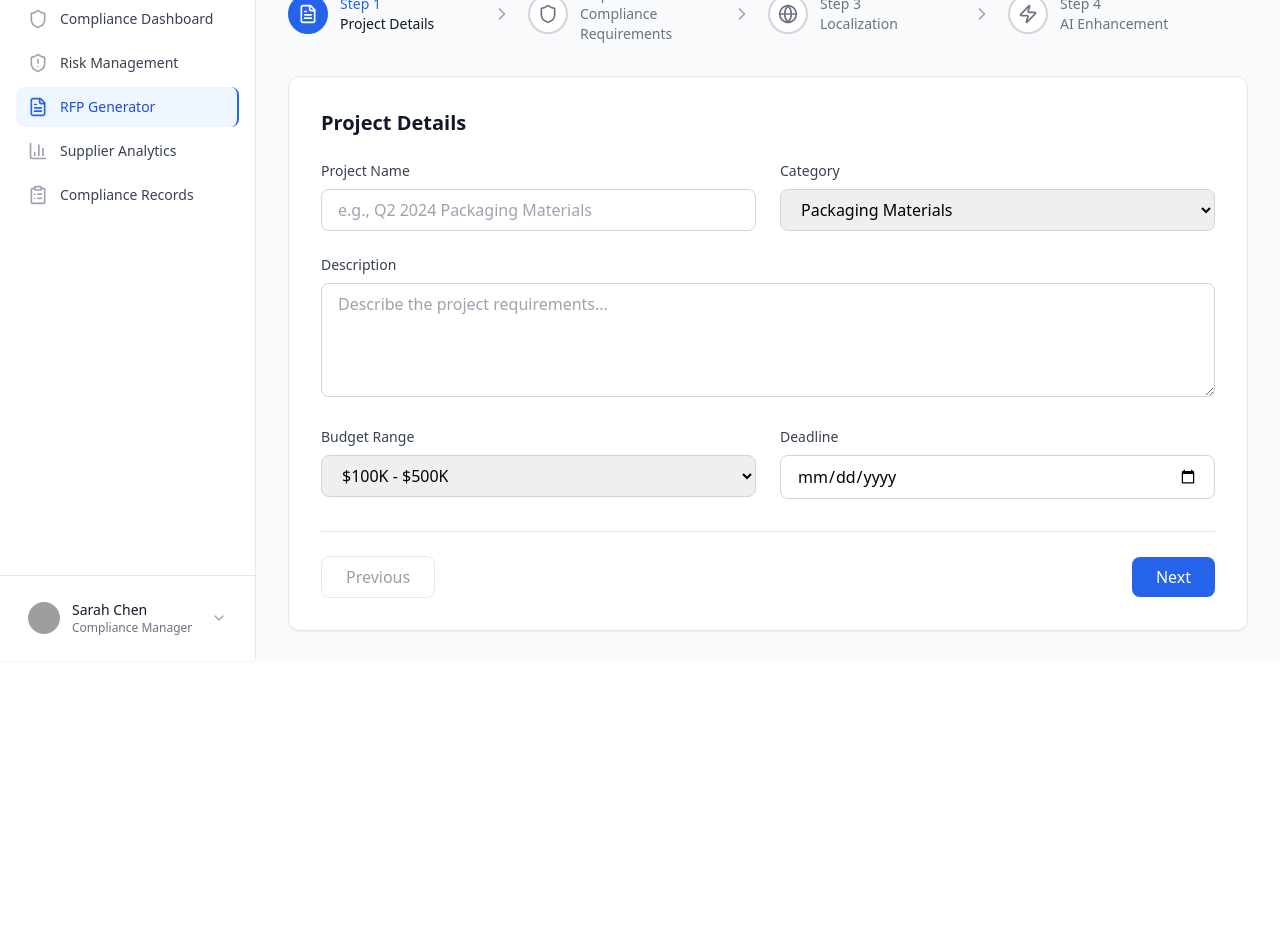
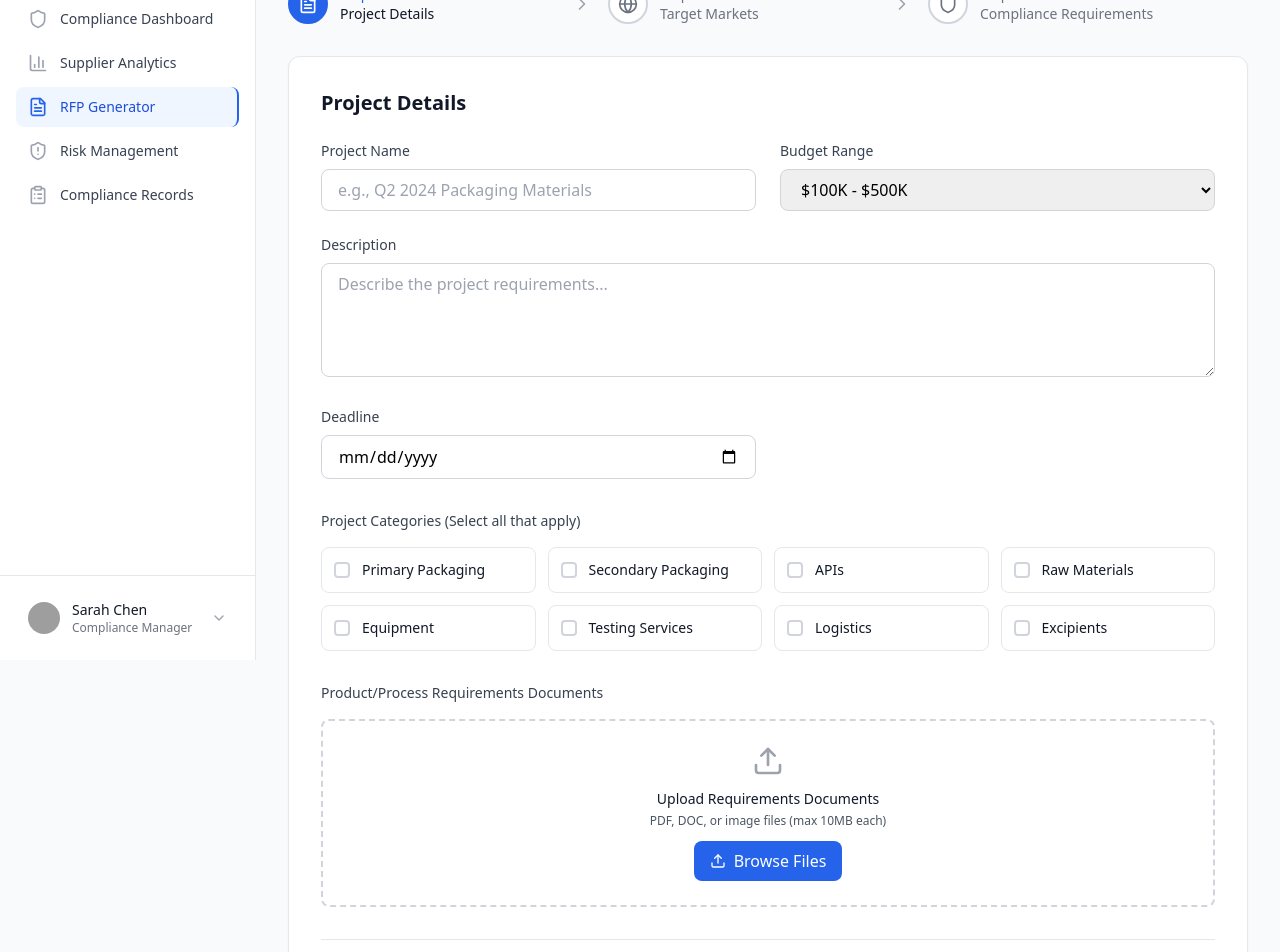
Before and after one commit to C2IHub/proCURE2, a React (Vite) app: page /rfp-wizard in a window 1280 px wide. Shown: the part 140-1092 px from the top of the page. Before the commit the page ends 803 px from the top, so only its background shows below. Built offline with nearby package versions, Linux system fonts and the light colour scheme; grey boxes are pictures that could not be loaded.

Commit message:
Improve RFP Generator with Better Flow and AI-Driven Compliance

```diff
--- a/src/components/Navigation.tsx
+++ b/src/components/Navigation.tsx
@@ -28,9 +28,9 @@ export default function Navigation({ currentUser }: NavigationProps) {
 
   const navigation = [
     { name: 'Compliance Dashboard', href: '/', icon: Shield },
+    { name: 'Supplier Analytics', href: '/supplier-scoring', icon: BarChart3 },
+    { name: 'RFP Generator', href: '/rfp-wizard', icon: FileText },
     { name: 'Risk Management', href: '/risk-mitigation', icon: ShieldAlert },
-    { name: 'RFP Generator', href: '/rfp-wizard', icon: FileText },
-    { name: 'Supplier Analytics', href: '/supplier-scoring', icon: BarChart3 },
     { name: 'Compliance Records', href: '/audit-trail', icon: ClipboardList },
   ];
 
--- a/src/pages/RFPWizard.tsx
+++ b/src/pages/RFPWizard.tsx
@@ -1,16 +1,37 @@
 import React, { useState } from 'react';
-import { FileText, Globe, Shield, Zap, ChevronRight, Plus, X } from 'lucide-react';
+import { FileText, Globe, Shield, Upload, ChevronRight, Plus, X, CheckCircle } from 'lucide-react';
 
 export default function RFPWizard() {
   const [currentStep, setCurrentStep] = useState(1);
+  const [selectedCategories, setSelectedCategories] = useState<string[]>([]);
+  const [selectedMarkets, setSelectedMarkets] = useState<string[]>(['Europe']);
   const [selectedRegulations, setSelectedRegulations] = useState<string[]>([]);
-  const [selectedLanguages, setSelectedLanguages] = useState<string[]>(['English']);
+  const [uploadedFiles, setUploadedFiles] = useState<any[]>([]);
+  const [suggestedCompliance, setSuggestedCompliance] = useState<any[]>([]);
 
   const steps = [
     { id: 1, name: 'Project Details', icon: FileText },
-    { id: 2, name: 'Compliance Requirements', icon: Shield },
-    { id: 3, name: 'Localization', icon: Globe },
-    { id: 4, name: 'AI Enhancement', icon: Zap }
+    { id: 2, name: 'Target Markets', icon: Globe },
+    { id: 3, name: 'Compliance Requirements', icon: Shield }
+  ];
+
+  const categories = [
+    'Primary Packaging',
+    'Secondary Packaging',
+    'APIs',
+    'Raw Materials',
+    'Equipment',
+    'Testing Services',
+    'Logistics',
+    'Excipients'
+  ];
+
+  const targetMarkets = [
+    'Europe',
+    'North America',
+    'Asia Pacific',
+    'South America',
+    'Middle East & Africa'
   ];
 
   const regulations = [
@@ -20,10 +41,27 @@ export default function RFPWizard() {
     'USP <661> Plastic Materials',
     'EU Directive 94/62/EC (Packaging and Packaging Waste)',
     'REACH Regulation (Substance Restrictions)',
-    'Regional EPR Obligations'
+    'Regional EPR Obligations',
+    'Health Canada Medical Device License',
+    'CE Marking for Medical Devices',
+    'Good Distribution Practice (GDP)'
   ];
 
-  const languages = ['English', 'German', 'French', 'Spanish', 'Italian', 'Dutch', 'Portuguese'];
+  const toggleCategory = (category: string) => {
+    setSelectedCategories(prev =>
+      prev.includes(category)
+        ? prev.filter(c => c !== category)
+        : [...prev, category]
+    );
+  };
+
+  const toggleMarket = (market: string) => {
+    setSelectedMarkets(prev =>
+      prev.includes(market)
+        ? prev.filter(m => m !== market)
+        : [...prev, market]
+    );
+  };
 
   const toggleRegulation = (regulation: string) => {
     setSelectedRegulations(prev =>
@@ -33,13 +71,84 @@ export default function RFPWizard() {
     );
   };
 
-  const toggleLanguage = (language: string) => {
-    if (language === 'English') return; // English is required
-    setSelectedLanguages(prev =>
-      prev.includes(language)
-        ? prev.filter(l => l !== language)
-        : [...prev, language]
-    );
+  const handleFileUpload = (event: React.ChangeEvent<HTMLInputElement>) => {
+    const files = event.target.files;
+    if (files) {
+      const newFiles = Array.from(files).map(file => ({
+        id: Date.now() + Math.random(),
+        name: file.name,
+        size: file.size,
+        type: file.type,
+        uploadDate: new Date().toISOString()
+      }));
+      setUploadedFiles(prev => [...prev, ...newFiles]);
+    }
+  };
+
+  const removeFile = (fileId: number) => {
+    setUploadedFiles(prev => prev.filter(f => f.id !== fileId));
+  };
+
+  const generateAISuggestions = () => {
+    // AI-driven compliance suggestions based on selected categories and markets
+    const suggestions = [];
+
+    if (selectedCategories.includes('Primary Packaging') && selectedMarkets.includes('Europe')) {
+      suggestions.push({
+        id: 1,
+        regulation: 'EU Regulation 2025/40 (Packaging Materials)',
+        reason: 'Required for primary packaging materials in European markets',
+        mandatory: true,
+        confidence: 95
+      });
+      suggestions.push({
+        id: 2,
+        regulation: 'ISO 15378:2017 (Pharmaceutical Packaging)',
+        reason: 'Global standard for pharmaceutical primary packaging',
+        mandatory: true,
+        confidence: 90
+      });
+    }
+
+    if (selectedCategories.includes('APIs') && selectedMarkets.includes('North America')) {
+      suggestions.push({
+        id: 3,
+        regulation: 'FDA 21 CFR Part 211 (GMP)',
+        reason: 'Mandatory for API manufacturing in US market',
+        mandatory: true,
+        confidence: 98
+      });
+    }
+
+    if (selectedCategories.includes('Equipment') && selectedMarkets.includes('Europe')) {
+      suggestions.push({
+        id: 4,
+        regulation: 'CE Marking for Medical Devices',
+        reason: 'Required for medical equipment in European Union',
+        mandatory: true,
+        confidence: 92
+      });
+    }
+
+    if (selectedMarkets.includes('Europe')) {
+      suggestions.push({
+        id: 5,
+        regulation: 'REACH Regulation (Substance Restrictions)',
+        reason: 'Chemical safety requirements for European market',
+        mandatory: true,
+        confidence: 88
+      });
+    }
+
+    setSuggestedCompliance(suggestions);
+  };
+
+  const formatFileSize = (bytes: number) => {
+    if (bytes === 0) return '0 Bytes';
+    const k = 1024;
+    const sizes = ['Bytes', 'KB', 'MB', 'GB'];
+    const i = Math.floor(Math.log(bytes) / Math.log(k));
+    return parseFloat((bytes / Math.pow(k, i)).toFixed(2)) + ' ' + sizes[i];
   };
 
   return (
@@ -47,7 +156,7 @@ export default function RFPWizard() {
       {/* Header */}
       <div className="mb-6">
         <h1 className="text-3xl font-bold text-gray-900 mb-2">RFP Generator</h1>
-        <p className="text-gray-600">Generate pharmaceutical-specific RFPs with integrated compliance requirements</p>
+        <p className="text-gray-600">Generate pharmaceutical-specific RFPs with AI-driven compliance requirements</p>
       </div>
 
       {/* Progress Steps */}
@@ -97,12 +206,12 @@ export default function RFPWizard() {
                 />
               </div>
               <div>
-                <label className="block text-sm font-medium text-gray-700 mb-2">Category</label>
+                <label className="block text-sm font-medium text-gray-700 mb-2">Budget Range</label>
                 <select className="w-full px-4 py-2 border border-gray-300 rounded-lg focus:ring-2 focus:ring-blue-500 focus:border-transparent">
-                  <option>Packaging Materials</option>
-                  <option>Raw Materials</option>
-                  <option>APIs</option>
-                  <option>Equipment</option>
+                  <option>$100K - $500K</option>
+                  <option>$500K - $1M</option>
+                  <option>$1M - $5M</option>
+                  <option>$5M+</option>
                 </select>
               </div>
               <div className="md:col-span-2">
@@ -114,15 +223,6 @@ export default function RFPWizard() {
                 />
               </div>
               <div>
-                <label className="block text-sm font-medium text-gray-700 mb-2">Budget Range</label>
-                <select className="w-full px-4 py-2 border border-gray-300 rounded-lg focus:ring-2 focus:ring-blue-500 focus:border-transparent">
-                  <option>$100K - $500K</option>
-                  <option>$500K - $1M</option>
-                  <option>$1M - $5M</option>
-                  <option>$5M+</option>
-                </select>
-              </div>
-              <div>
                 <label className="block text-sm font-medium text-gray-700 mb-2">Deadline</label>
                 <input
                   type="date"
@@ -130,69 +230,122 @@ export default function RFPWizard() {
                 />
               </div>
             </div>
-          </div>
-        )}
 
-        {currentStep === 2 && (
-          <div>
-            <h3 className="text-xl font-semibold text-gray-900 mb-6">Compliance Requirements</h3>
-            <p className="text-gray-600 mb-6">Select the regulatory standards and guidelines that apply to this RFP:</p>
-            <div className="grid grid-cols-1 md:grid-cols-2 gap-4">
-              {regulations.map((regulation) => (
+            {/* Categories Selection */}
+            <div className="mt-8">
+              <label className="block text-sm font-medium text-gray-700 mb-4">Project Categories (Select all that apply)</label>
+              <div className="grid grid-cols-2 md:grid-cols-4 gap-3">
+                {categories.map((category) => (
                   <div
-                  key={regulation}
-                  onClick={() => toggleRegulation(regulation)}
-                  className={`p-4 border rounded-lg cursor-pointer transition-all ${
-                    selectedRegulations.includes(regulation)
+                    key={category}
+                    onClick={() => toggleCategory(category)}
+                    className={`p-3 border rounded-lg cursor-pointer transition-all ${
+                      selectedCategories.includes(category)
                         ? 'border-blue-500 bg-blue-50 ring-2 ring-blue-200'
                         : 'border-gray-200 hover:border-gray-300'
                     }`}
                   >
                     <div className="flex items-center">
                       <div className={`w-4 h-4 rounded border-2 mr-3 flex items-center justify-center ${
-                      selectedRegulations.includes(regulation)
+                        selectedCategories.includes(category)
                           ? 'border-blue-500 bg-blue-500'
                           : 'border-gray-300'
                       }`}>
-                      {selectedRegulations.includes(regulation) && (
-                        <div className="w-2 h-2 bg-white rounded-full"></div>
+                        {selectedCategories.includes(category) && (
+                          <CheckCircle className="w-3 h-3 text-white" />
                         )}
                       </div>
-                    <span className="text-sm font-medium text-gray-900">{regulation}</span>
+                      <span className="text-sm font-medium text-gray-900">{category}</span>
                     </div>
                   </div>
                 ))}
               </div>
             </div>
+
+            {/* Document Upload */}
+            <div className="mt-8">
+              <label className="block text-sm font-medium text-gray-700 mb-4">Product/Process Requirements Documents</label>
+              <div className="border-2 border-dashed border-gray-300 rounded-lg p-6 text-center hover:border-gray-400 transition-colors">
+                <Upload className="h-8 w-8 text-gray-400 mx-auto mb-3" />
+                <p className="text-sm font-medium text-gray-900 mb-1">Upload Requirements Documents</p>
+                <p className="text-xs text-gray-600 mb-3">PDF, DOC, or image files (max 10MB each)</p>
+                <input
+                  type="file"
+                  multiple
+                  accept=".pdf,.doc,.docx,.jpg,.jpeg,.png"
+                  onChange={handleFileUpload}
+                  className="hidden"
+                  id="file-upload"
+                />
+                <label
+                  htmlFor="file-upload"
+                  className="inline-flex items-center px-4 py-2 bg-blue-600 text-white rounded-lg hover:bg-blue-700 cursor-pointer"
+                >
+                  <Upload className="h-4 w-4 mr-2" />
+                  Browse Files
+                </label>
+              </div>
+
+              {/* Uploaded Files */}
+              {uploadedFiles.length > 0 && (
+                <div className="mt-4 space-y-2">
+                  <h4 className="text-sm font-medium text-gray-700">Uploaded Files:</h4>
+                  {uploadedFiles.map((file) => (
+                    <div key={file.id} className="flex items-center justify-between p-3 bg-gray-50 rounded-lg">
+                      <div className="flex items-center">
+                        <FileText className="h-5 w-5 text-blue-600 mr-3" />
+                        <div>
+                          <p className="text-sm font-medium text-gray-900">{file.name}</p>
+                          <p className="text-xs text-gray-600">{formatFileSize(file.size)}</p>
+                        </div>
+                      </div>
+                      <button
+                        onClick={() => removeFile(file.id)}
+                        className="p-1 text-red-600 hover:text-red-700"
+                      >
+                        <X className="h-4 w-4" />
+                      </button>
+                    </div>
+                  ))}
+                </div>
+              )}
+            </div>
+          </div>
         )}
 
-        {currentStep === 3 && (
+        {currentStep === 2 && (
           <div>
-            <h3 className="text-xl font-semibold text-gray-900 mb-6">Localization Settings</h3>
-            <p className="text-gray-600 mb-6">Configure multi-language support for global supplier collaboration:</p>
+            <h3 className="text-xl font-semibold text-gray-900 mb-6">Target Markets</h3>
+            <p className="text-gray-600 mb-6">Select the geographic markets where you plan to operate:</p>
 
-            <div className="mb-6">
-              <h4 className="text-lg font-medium text-gray-900 mb-4">RFP Languages</h4>
-              <div className="grid grid-cols-2 md:grid-cols-4 gap-3">
-                {languages.map((language) => (
-                  <button
-                    key={language}
-                    onClick={() => toggleLanguage(language)}
-                    disabled={language === 'English'}
-                    className={`p-3 border rounded-lg text-sm font-medium transition-all ${
-                      selectedLanguages.includes(language)
-                        ? 'border-blue-500 bg-blue-50 text-blue-700'
-                        : 'border-gray-200 text-gray-700 hover:border-gray-300'
-                    } ${language === 'English' ? 'opacity-75 cursor-not-allowed' : 'cursor-pointer'}`}
+            <div className="grid grid-cols-1 md:grid-cols-2 gap-4">
+              {targetMarkets.map((market) => (
+                <div
+                  key={market}
+                  onClick={() => toggleMarket(market)}
+                  className={`p-4 border rounded-lg cursor-pointer transition-all ${
+                    selectedMarkets.includes(market)
+                      ? 'border-blue-500 bg-blue-50 ring-2 ring-blue-200'
+                      : 'border-gray-200 hover:border-gray-300'
+                  }`}
                 >
-                    {language}
-                    {language === 'English' && <span className="ml-1 text-xs">(Required)</span>}
-                  </button>
+                  <div className="flex items-center">
+                    <div className={`w-4 h-4 rounded border-2 mr-3 flex items-center justify-center ${
+                      selectedMarkets.includes(market)
+                        ? 'border-blue-500 bg-blue-500'
+                        : 'border-gray-300'
+                    }`}>
+                      {selectedMarkets.includes(market) && (
+                        <CheckCircle className="w-3 h-3 text-white" />
+                      )}
+                    </div>
+                    <span className="text-sm font-medium text-gray-900">{market}</span>
+                  </div>
+                </div>
               ))}
             </div>
-            </div>
 
-            <div className="grid grid-cols-1 md:grid-cols-2 gap-6">
+            <div className="mt-8 grid grid-cols-1 md:grid-cols-2 gap-6">
               <div>
                 <label className="block text-sm font-medium text-gray-700 mb-2">Primary Region</label>
                 <select className="w-full px-4 py-2 border border-gray-300 rounded-lg focus:ring-2 focus:ring-blue-500 focus:border-transparent">
@@ -215,58 +368,82 @@ export default function RFPWizard() {
           </div>
         )}
 
-        {currentStep === 4 && (
+        {currentStep === 3 && (
           <div>
-            <h3 className="text-xl font-semibold text-gray-900 mb-6">AI Enhancement Options</h3>
-            <p className="text-gray-600 mb-6">Configure AI-powered features for automated compliance scoring and supplier evaluation:</p>
+            <h3 className="text-xl font-semibold text-gray-900 mb-6">Compliance Requirements</h3>
 
-            <div className="space-y-6">
-              <div className="border border-gray-200 rounded-lg p-6">
+            {/* AI Suggestions */}
+            {selectedCategories.length > 0 && selectedMarkets.length > 0 && (
+              <div className="mb-8">
                 <div className="flex items-center justify-between mb-4">
-                  <div>
-                    <h4 className="text-lg font-medium text-gray-900">Automated Compliance Scoring</h4>
-                    <p className="text-sm text-gray-600">AI agents will automatically evaluate supplier responses against compliance requirements</p>
+                  <h4 className="text-lg font-medium text-gray-900">AI-Suggested Compliance Requirements</h4>
+                  <button
+                    onClick={generateAISuggestions}
+                    className="px-4 py-2 bg-purple-600 text-white rounded-lg hover:bg-purple-700 text-sm font-medium"
+                  >
+                    Generate AI Suggestions
+                  </button>
                 </div>
-                  <div className="flex items-center">
-                    <input type="checkbox" className="h-4 w-4 text-blue-600 rounded" defaultChecked />
+
+                {suggestedCompliance.length > 0 && (
+                  <div className="bg-purple-50 border border-purple-200 rounded-lg p-4 mb-6">
+                    <h5 className="text-md font-medium text-purple-900 mb-3">
+                      Based on your selected categories ({selectedCategories.join(', ')}) and markets ({selectedMarkets.join(', ')}):
+                    </h5>
+                    <div className="space-y-3">
+                      {suggestedCompliance.map((suggestion) => (
+                        <div key={suggestion.id} className="bg-white border border-purple-200 rounded-lg p-3">
+                          <div className="flex items-start justify-between">
+                            <div className="flex-1">
+                              <h6 className="font-medium text-gray-900">{suggestion.regulation}</h6>
+                              <p className="text-sm text-gray-600 mt-1">{suggestion.reason}</p>
+                            </div>
+                            <div className="ml-4 text-right">
+                              <span className={`px-2 py-1 text-xs font-medium rounded-full ${
+                                suggestion.mandatory ? 'bg-red-100 text-red-800' : 'bg-yellow-100 text-yellow-800'
+                              }`}>
+                                {suggestion.mandatory ? 'Mandatory' : 'Recommended'}
+                              </span>
+                              <p className="text-xs text-gray-500 mt-1">{suggestion.confidence}% confidence</p>
                             </div>
                           </div>
                         </div>
-
-              <div className="border border-gray-200 rounded-lg p-6">
-                <div className="flex items-center justify-between mb-4">
-                  <div>
-                    <h4 className="text-lg font-medium text-gray-900">Real-time Risk Analysis</h4>
-                    <p className="text-sm text-gray-600">Continuous monitoring and predictive risk assessment for all suppliers</p>
-                  </div>
-                  <div className="flex items-center">
-                    <input type="checkbox" className="h-4 w-4 text-blue-600 rounded" defaultChecked />
+                      ))}
                     </div>
                   </div>
+                )}
               </div>
+            )}
 
-              <div className="border border-gray-200 rounded-lg p-6">
-                <div className="flex items-center justify-between mb-4">
+            {/* Manual Selection */}
             <div>
-                    <h4 className="text-lg font-medium text-gray-900">Document Intelligence</h4>
-                    <p className="text-sm text-gray-600">AI-powered document analysis and validation for submitted certifications</p>
+              <h4 className="text-lg font-medium text-gray-900 mb-4">Additional Compliance Standards</h4>
+              <p className="text-gray-600 mb-6">Select additional regulatory standards and guidelines that apply to this RFP:</p>
+              <div className="grid grid-cols-1 md:grid-cols-2 gap-4">
+                {regulations.map((regulation) => (
+                  <div
+                    key={regulation}
+                    onClick={() => toggleRegulation(regulation)}
+                    className={`p-4 border rounded-lg cursor-pointer transition-all ${
+                      selectedRegulations.includes(regulation)
+                        ? 'border-blue-500 bg-blue-50 ring-2 ring-blue-200'
+                        : 'border-gray-200 hover:border-gray-300'
+                    }`}
+                  >
+                    <div className="flex items-center">
+                      <div className={`w-4 h-4 rounded border-2 mr-3 flex items-center justify-center ${
+                        selectedRegulations.includes(regulation)
+                          ? 'border-blue-500 bg-blue-500'
+                          : 'border-gray-300'
+                      }`}>
+                        {selectedRegulations.includes(regulation) && (
+                          <CheckCircle className="w-3 h-3 text-white" />
+                        )}
                       </div>
-                  <div className="flex items-center">
-                    <input type="checkbox" className="h-4 w-4 text-blue-600 rounded" defaultChecked />
+                      <span className="text-sm font-medium text-gray-900">{regulation}</span>
                     </div>
                   </div>
-              </div>
-
-              <div className="border border-gray-200 rounded-lg p-6">
-                <div className="flex items-center justify-between mb-4">
-                  <div>
-                    <h4 className="text-lg font-medium text-gray-900">Supplier Recommendation Engine</h4>
-                    <p className="text-sm text-gray-600">AI-generated recommendations based on historical performance and compliance scores</p>
-                  </div>
-                  <div className="flex items-center">
-                    <input type="checkbox" className="h-4 w-4 text-blue-600 rounded" />
-                  </div>
-                </div>
+                ))}
               </div>
             </div>
           </div>
@@ -282,7 +459,7 @@ export default function RFPWizard() {
             Previous
           </button>
 
-          {currentStep < 4 ? (
+          {currentStep < 3 ? (
             <button
               onClick={() => setCurrentStep(currentStep + 1)}
               className="px-6 py-2 bg-blue-600 text-white rounded-lg hover:bg-blue-700"
```
Lines whose indentation alone changed are shown as unchanged.
